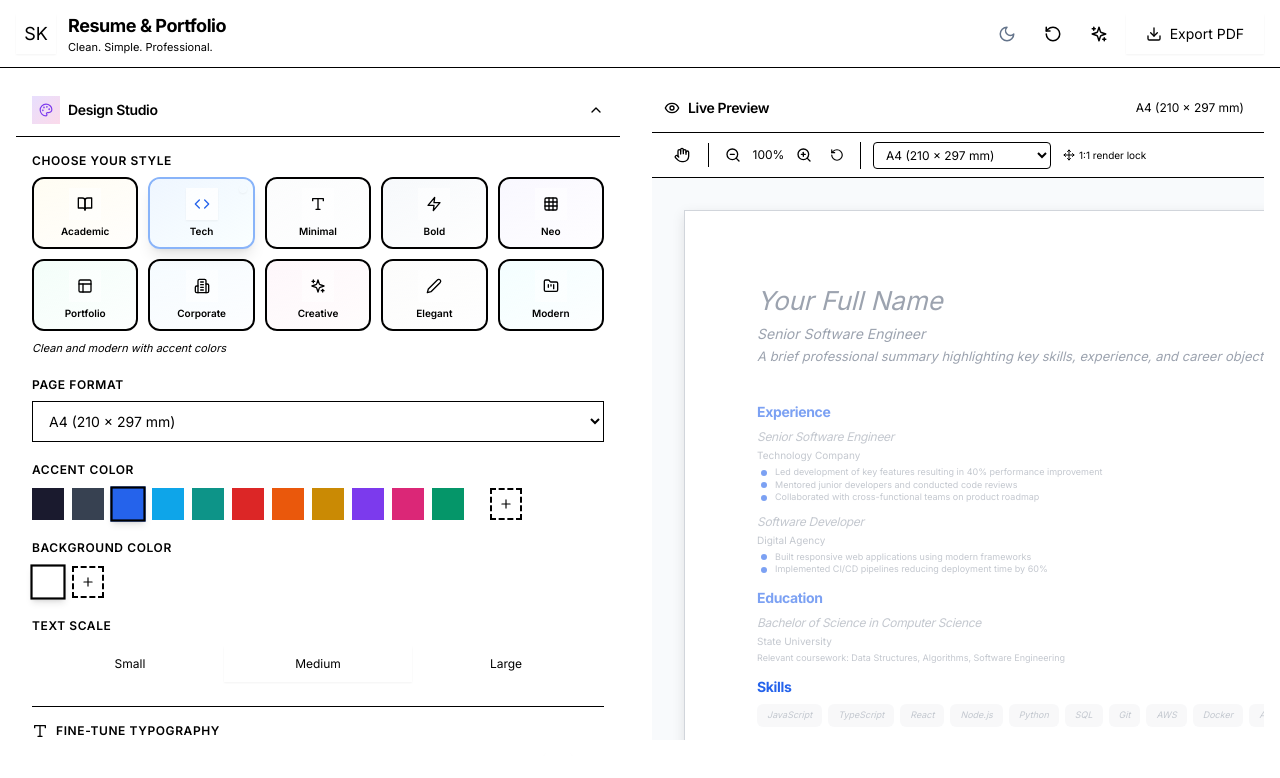
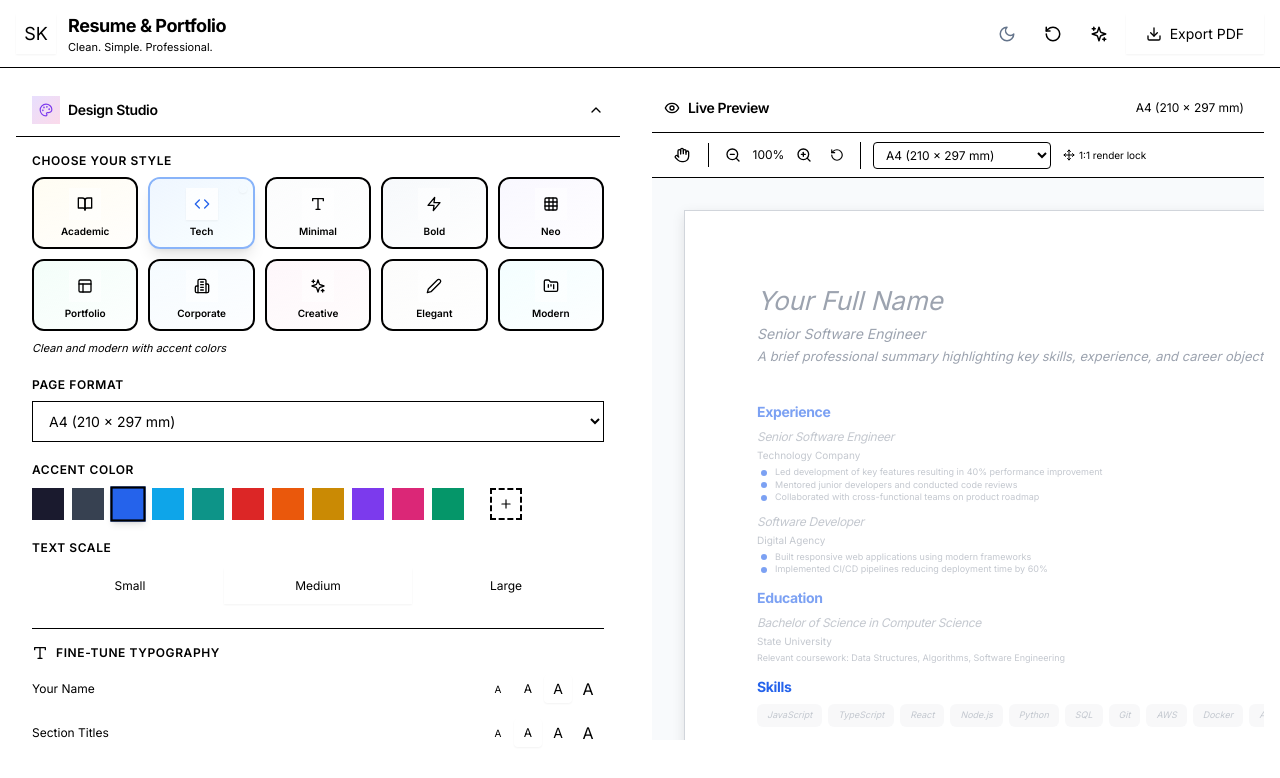
Before and after one commit to shiva-kar/resume-builder, a Next.js app: page / in a window 1280 px wide. Shown: the top 778 px of the page. Built offline with nearby package versions, Linux system fonts and the light colour scheme.

Commit message:
Revert "feat: add global background color picker for all templates"
This reverts commit 6bd2135f3fbb5d9b3c0860af3aae57880c966662.

```diff
--- a/src/app/page.tsx
+++ b/src/app/page.tsx
@@ -119,16 +119,12 @@ interface DesignSettingsPanelProps {
 
 const DesignSettingsPanel: React.FC<DesignSettingsPanelProps> = memo(({ onPreviewColorChange }) => {
   const theme = useTheme();
-  const { updateTheme, updateTypography, addRecentColor, addRecentBackgroundColor } = useResumeStore();
+  const { updateTheme, updateTypography, addRecentColor } = useResumeStore();
   const [isOpen, setIsOpen] = useState(true);
 
   const [isPickingColor, setIsPickingColor] = useState(false);
   const [tempColor, setTempColor] = useState(theme.color);
   const [originalColor, setOriginalColor] = useState(theme.color);
-
-  const [isPickingBgColor, setIsPickingBgColor] = useState(false);
-  const [tempBgColor, setTempBgColor] = useState(theme.backgroundColor || '#ffffff');
-  const [originalBgColor, setOriginalBgColor] = useState(theme.backgroundColor || '#ffffff');
 
   const typography = theme.typography || DEFAULT_TYPOGRAPHY;
 
@@ -162,38 +158,6 @@ const DesignSettingsPanel: React.FC<DesignSettingsPanelProps> = memo(({ onPrevie
   const isPresetThemeColor = ACCENT_COLORS.some((accent) => accent.color === theme.color);
   const isRecentThemeColor = theme.recentColors?.includes(theme.color) ?? false;
   const isCustomThemeColor = !isPresetThemeColor && !isRecentThemeColor;
-
-  const currentBgColor = theme.backgroundColor || '#ffffff';
-
-  useEffect(() => {
-    if (isPickingBgColor && tempBgColor !== currentBgColor) {
-      const timer = setTimeout(() => {
-        updateTheme({ backgroundColor: tempBgColor });
-      }, 50);
-      return () => clearTimeout(timer);
-    }
-  }, [tempBgColor, isPickingBgColor, currentBgColor, updateTheme]);
-
-  const openBgColorPicker = () => {
-    setOriginalBgColor(currentBgColor);
-    setTempBgColor(currentBgColor);
-    setIsPickingBgColor(true);
-  };
-
-  const confirmBgColor = () => {
-    updateTheme({ backgroundColor: tempBgColor });
-    addRecentBackgroundColor(tempBgColor);
-    setIsPickingBgColor(false);
-  };
-
-  const cancelBgColor = () => {
-    updateTheme({ backgroundColor: originalBgColor });
-    setIsPickingBgColor(false);
-  };
-
-  const isPresetBgColor = currentBgColor === '#ffffff';
-  const isRecentBgColor = theme.recentBackgroundColors?.includes(currentBgColor) ?? false;
-  const isCustomBgColor = !isPresetBgColor && !isRecentBgColor;
 
   return (
     <div className="glass rounded-lg bento-card overflow-hidden mb-4">
@@ -416,114 +380,6 @@ const DesignSettingsPanel: React.FC<DesignSettingsPanelProps> = memo(({ onPrevie
                       </button>
                       <button
                         onClick={confirmColor}
-                        className="flex-1 text-xs py-2 rounded-md bg-primary text-primary-foreground hover:bg-primary/90 transition-colors font-medium shadow-sm"
-                      >
-                        ✓ Apply
-                      </button>
-                    </div>
-                  </Popover.Content>
-                </Popover.Portal>
-              </Popover.Root>
-            </div>
-          </div>
-
-          {/* Background Color */}
-          <div>
-            <p className="text-xs font-semibold text-muted-foreground uppercase tracking-wider mb-2.5 block">
-              Background Color
-            </p>
-            <div className="flex gap-2 flex-wrap items-center">
-              {/* Preset White Background */}
-              <button
-                onClick={() => updateTheme({ backgroundColor: '#ffffff' })}
-                title="White"
-                className={cn(
-                  'w-8 h-8 rounded-lg border-2 transition-all duration-200 btn-press',
-                  currentBgColor === '#ffffff'
-                    ? 'border-foreground scale-110 shadow-md'
-                    : 'border-border/50 hover:scale-105 hover:shadow-sm'
-                )}
-                style={{ backgroundColor: '#ffffff' }}
-              />
-
-              {/* Separator */}
-              {theme.recentBackgroundColors && theme.recentBackgroundColors.length > 0 && (
-                <div className="w-[2px] h-6 bg-border mx-1 rounded-full" />
-              )}
-
-              {/* Recent custom bg colors */}
-              {theme.recentBackgroundColors?.filter(c => c.toLowerCase() !== '#ffffff').map((color) => (
-                <button
-                  key={color}
-                  onClick={() => updateTheme({ backgroundColor: color })}
-                  title="Recent background color"
-                  className={cn(
-                    'w-8 h-8 rounded-lg border-2 transition-all duration-200 btn-press',
-                    currentBgColor === color
-                      ? 'border-foreground scale-110 shadow-md'
-                      : 'border-border/50 hover:scale-105 hover:shadow-sm'
-                  )}
-                  style={{ backgroundColor: color }}
-                />
-              ))}
-
-              {/* Custom bg color picker */}
-              <Popover.Root
-                open={isPickingBgColor}
-                onOpenChange={(open) => {
-                  if (open) {
-                    openBgColorPicker();
-                  } else {
-                    cancelBgColor();
-                  }
-                }}
-              >
-                <Popover.Trigger asChild>
-                  <button
-                    title="Pick custom background color"
-                    className={cn(
-                      'w-8 h-8 rounded-lg border-2 border-dashed flex items-center justify-center transition-all',
-                      isCustomBgColor || isPickingBgColor
-                        ? 'border-foreground'
-                        : 'border-border hover:border-primary/50 bg-muted/30'
-                    )}
-                  >
-                    {(isPresetBgColor || isRecentBgColor) && !isPickingBgColor && (
-                      <Plus className="w-3.5 h-3.5 text-muted-foreground" />
-                    )}
-                  </button>
-                </Popover.Trigger>
-
-                <Popover.Portal>
-                  <Popover.Content
-                    align="center"
-                    sideOffset={8}
-                    className="z-50 bg-background border border-border rounded-xl shadow-xl p-3 w-[220px] flex flex-col gap-3 animate-in fade-in zoom-in-95 duration-200"
-                  >
-                    <div className="w-full custom-color-picker">
-                      <HexColorPicker color={tempBgColor} onChange={setTempBgColor} />
-                    </div>
-
-                    <div className="flex items-center gap-2 px-1 w-full">
-                      <span className="text-xs font-mono text-muted-foreground font-medium">HEX</span>
-                      <HexColorInput
-                        color={tempBgColor}
-                        onChange={setTempBgColor}
-                        className="flex-1 min-w-0 bg-muted/50 border border-border rounded px-2 py-1.5 text-sm font-mono focus:outline-none focus:border-primary transition-colors uppercase"
-                        prefixed={true}
-                        alpha={false}
-                      />
-                    </div>
-
-                    <div className="flex gap-2 w-full mt-1">
-                      <button
-                        onClick={cancelBgColor}
-                        className="flex-1 text-xs py-2 rounded-md border border-border hover:bg-muted transition-colors font-medium"
-                      >
-                        Cancel
-                      </button>
-                      <button
-                        onClick={confirmBgColor}
                         className="flex-1 text-xs py-2 rounded-md bg-primary text-primary-foreground hover:bg-primary/90 transition-colors font-medium shadow-sm"
                       >
                         ✓ Apply
--- a/src/components/pdf/PreviewCanvas.tsx
+++ b/src/components/pdf/PreviewCanvas.tsx
@@ -44,7 +44,7 @@ import {
   parseFormattedText,
   TextSegment,
 } from '@/lib/formatting';
-import { isSerifTemplate } from '@/lib/templates';
+import { getTemplateBackground } from '@/lib/templates';
 
 // Context for passing spacer heights from the pagination engine to PageBreakable components
 const SpacerContext = React.createContext<Record<string, number>>({});
@@ -1380,7 +1380,7 @@ export const PreviewCanvas: React.FC<PreviewCanvasProps> = ({
 
   // Elegant layout - Centered serif with generous spacing
   const renderElegantLayout = () => (
-    <div  className="w-full min-h-full px-12 py-10 font-serif" style={{ backgroundColor: theme.backgroundColor || '#ffffff' }}>
+    <div  className="w-full min-h-full px-12 py-10 font-serif" style={{ backgroundColor: getTemplateBackground('elegant') }}>
       {renderElegantHeader()}
       <div className="max-w-2xl mx-auto space-y-8">
         {visibleSections.map((section) => (
@@ -1465,7 +1465,7 @@ export const PreviewCanvas: React.FC<PreviewCanvasProps> = ({
         id="resume-pdf-export-container"
         className={`resume-container ${className || ''}`}
         style={{
-          backgroundColor: theme.backgroundColor || '#ffffff',
+          backgroundColor: getTemplateBackground(theme.template),
           boxSizing: 'border-box',
           position: 'relative',
           width: dimensions.width,
--- a/src/lib/schema.ts
+++ b/src/lib/schema.ts
@@ -298,13 +298,11 @@ export const ThemeSchema = z.object({
     'modern'
   ]),
   color: z.string(),
-  backgroundColor: z.string().optional(),
   fontSize: z.enum(['small', 'medium', 'large']),
   pageSize: z.enum(['A4', 'LETTER', 'LEGAL', 'EXECUTIVE', 'B5', 'A5']),
   typography: TypographySettingsSchema.optional(),
   autoAdjust: z.boolean().optional(), // Auto-adjust page size/font if content overflows
   recentColors: z.array(z.string()).optional(), // Recently used custom colors
-  recentBackgroundColors: z.array(z.string()).optional(), // Recently used custom background colors
 });
 
 export const ResumeDataSchema = z.object({
@@ -417,7 +415,6 @@ export const createEmptyState = (): ResumeData => ({
   theme: {
     template: 'tech',
     color: '#2563eb',
-    backgroundColor: '#ffffff',
     fontSize: 'medium',
     pageSize: 'A4',
     typography: { ...DEFAULT_TYPOGRAPHY },
@@ -504,7 +501,6 @@ export const createDummyState = (currentTheme?: Theme): ResumeData => ({
   theme: currentTheme || {
     template: 'tech',
     color: '#2563eb',
-    backgroundColor: '#ffffff',
     fontSize: 'medium',
     pageSize: 'A4',
     typography: { ...DEFAULT_TYPOGRAPHY },
--- a/src/lib/store.ts
+++ b/src/lib/store.ts
@@ -83,9 +83,9 @@ interface ResumeStore {
   ) => void;
   removeSkillWithLevel: (sectionId: string, itemId: string, skillIndex: number) => void;
 
+  // Theme & Layout
   updateTheme: (theme: Partial<Theme>) => void;
   addRecentColor: (color: string) => void;
-  addRecentBackgroundColor: (color: string) => void;
   updateTypography: (type: keyof TypographySettings, size: TypographySize) => void;
   toggleDarkMode: () => void;
   setMobilePreview: (show: boolean) => void;
@@ -572,27 +572,6 @@ export const useResumeStore = create<ResumeStore>()(
           };
         }),
 
-      addRecentBackgroundColor: (color) =>
-        set((state) => {
-          const recentBackgroundColors = state.data.theme.recentBackgroundColors || [];
-
-          // Don't add if it's already the most recent
-          if (recentBackgroundColors[recentBackgroundColors.length - 1] === color) {
-            return state;
-          }
-
-          return {
-            data: {
-              ...state.data,
-              theme: {
-                ...state.data.theme,
-                // Append custom background colors (no limit)
-                recentBackgroundColors: [...recentBackgroundColors, color],
-              },
-            },
-          };
-        }),
-
       updateTypography: (type, size) =>
         set((state) => ({
           data: {
```
